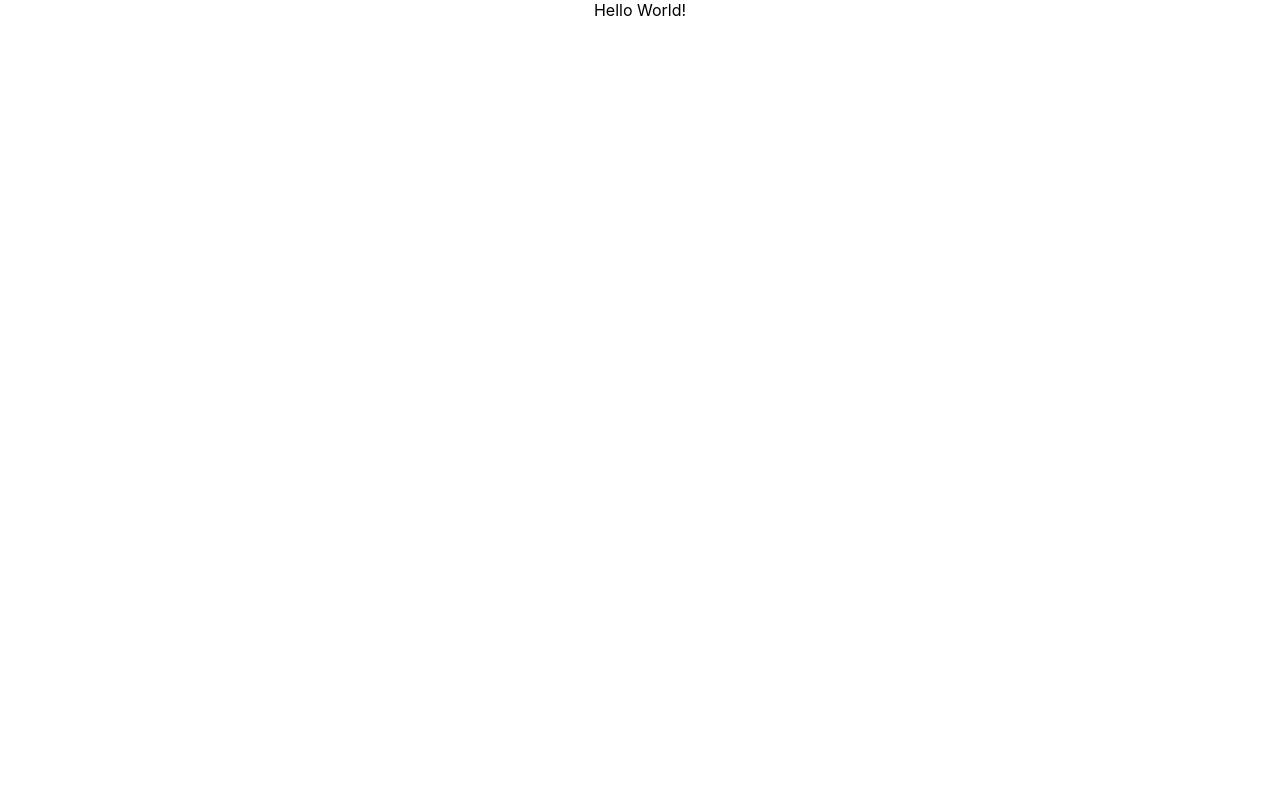
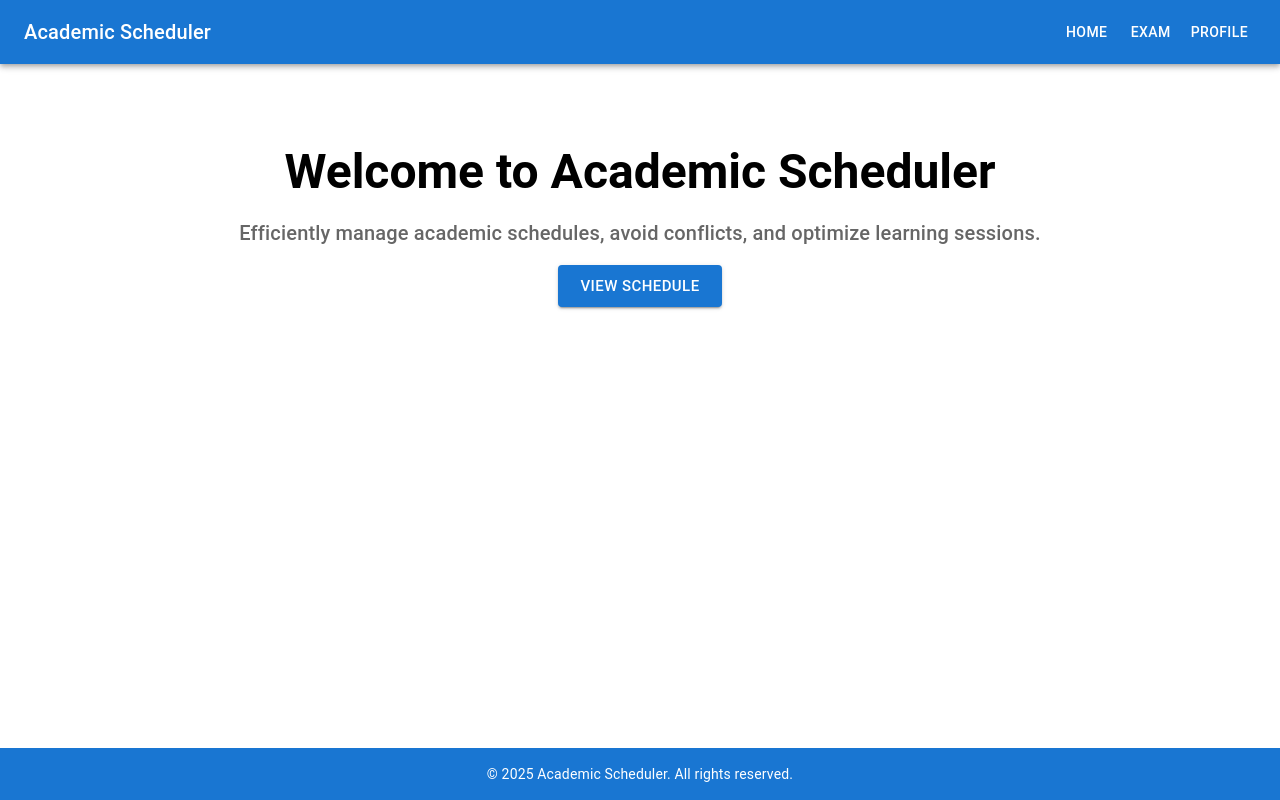
Before and after one commit to lasinduSemasingha/Academic_Schedular, a React (Create React App) app in the folder Frontend/academic_schedular/: page / in a window 1280 px wide. Built offline with nearby package versions, Linux system fonts and the light colour scheme.

Commit message:
Layout Added

```diff
--- a/Frontend/academic_schedular/package.json
+++ b/Frontend/academic_schedular/package.json
@@ -3,12 +3,16 @@
   "version": "0.1.0",
   "private": true,
   "dependencies": {
+    "@emotion/react": "^11.14.0",
+    "@emotion/styled": "^11.14.0",
+    "@mui/material": "^6.4.8",
     "@testing-library/dom": "^10.4.0",
     "@testing-library/jest-dom": "^6.6.3",
     "@testing-library/react": "^16.2.0",
     "@testing-library/user-event": "^13.5.0",
     "react": "^19.0.0",
     "react-dom": "^19.0.0",
+    "react-router-dom": "^7.4.0",
     "react-scripts": "5.0.1",
     "web-vitals": "^2.1.4"
   },
--- a/Frontend/academic_schedular/public/index.html
+++ b/Frontend/academic_schedular/public/index.html
@@ -8,7 +8,7 @@
       name="description"
       content="Web site created using create-react-app"
     />
-    <title>React App</title>
+    <title>Academic Schedular</title>
   </head>
   <body>
     <div id="root"></div>
--- a/Frontend/academic_schedular/src/App.js
+++ b/Frontend/academic_schedular/src/App.js
@@ -1,11 +1,19 @@
-import './App.css';
-import Exam from './Components/Maheesha/Exam';
-// Working Pretty well
+import React from "react";
+import { BrowserRouter as Router, Routes, Route } from "react-router-dom";
+import Layout from "./Components/Main/Layout";
+import Home from "./Components/Main/Home";
+import Exam from "./Components/Sub/Maheesha/Exam";
+
 function App() {
   return (
-    <div className="App">
-      <Exam />
-    </div>
+    <Router>
+      <Layout>
+        <Routes>
+          <Route path="/" element={<Home />} />
+          <Route path="/exam" element={<Exam />} />
+        </Routes>
+      </Layout>
+    </Router>
   );
 }
 
--- /dev/null
+++ b/Frontend/academic_schedular/src/Components/Main/Home.js
@@ -0,0 +1,21 @@
+import React from "react";
+import { Box, Typography, Button, Grid, Paper } from "@mui/material";
+import { Link } from "react-router-dom";
+
+const Home = () => {
+  return (
+      <Box sx={{ textAlign: "center", py: 6 }}>
+        <Typography variant="h3" fontWeight="bold" gutterBottom>
+          Welcome to Academic Scheduler
+        </Typography>
+        <Typography variant="h6" color="textSecondary" paragraph>
+          Efficiently manage academic schedules, avoid conflicts, and optimize learning sessions.
+        </Typography>
+        <Button variant="contained" color="primary" size="large" component={Link} to="/schedule">
+          View Schedule
+        </Button>
+      </Box>
+  );
+};
+
+export default Home;
--- /dev/null
+++ b/Frontend/academic_schedular/src/Components/Main/Layout.js
@@ -0,0 +1,34 @@
+import React from "react";
+import { AppBar, Toolbar, Typography, Container, Box, Button } from "@mui/material";
+import { Link } from "react-router-dom";
+
+const Layout = ({ children }) => {
+  return (
+    <Box sx={{ display: "flex", flexDirection: "column", minHeight: "100vh" }}>
+      <AppBar position="static">
+        <Toolbar>
+          <Typography variant="h6" component="div" sx={{ flexGrow: 1 }}>
+            Academic Scheduler
+          </Typography>
+          <Button color="inherit" component={Link} to="/">
+            Home
+          </Button>
+          <Button color="inherit" component={Link} to="/exam">
+            Exam
+          </Button>
+          <Button color="inherit" component={Link} to="/profile">
+            Profile
+          </Button>
+        </Toolbar>
+      </AppBar>
+
+      <Container sx={{ flexGrow: 1, py: 4 }}>{children}</Container>
+
+      <Box component="footer" sx={{ py: 2, textAlign: "center", bgcolor: "primary.main", color: "white" }}>
+        <Typography variant="body2">© 2025 Academic Scheduler. All rights reserved.</Typography>
+      </Box>
+    </Box>
+  );
+};
+
+export default Layout;
```
Also changed, not shown: Frontend/academic_schedular/src/Components/Sub/Maheesha/Exam.js (renamed from Frontend/academic_schedular/src/Components/Maheesha/Exam.js), 1 other file (tests, documents, lock files or other folders).
